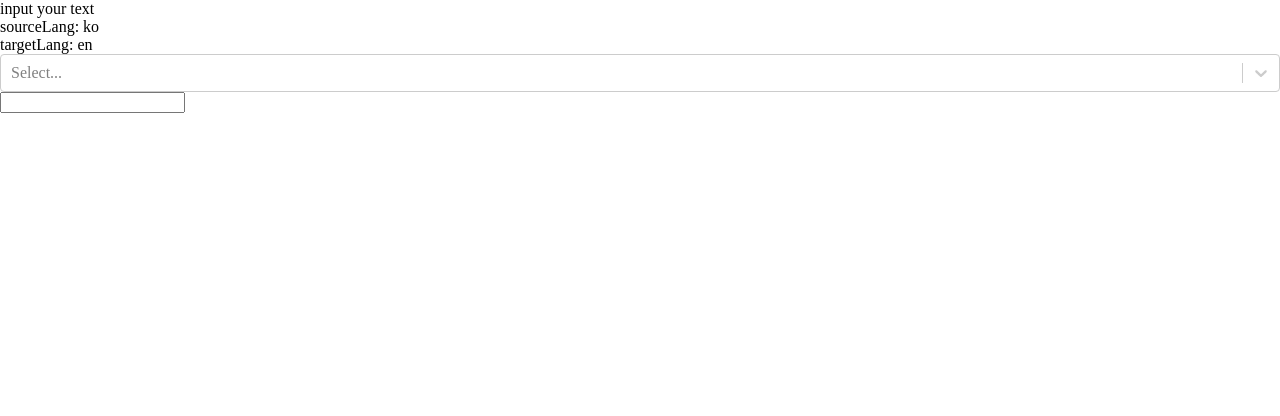
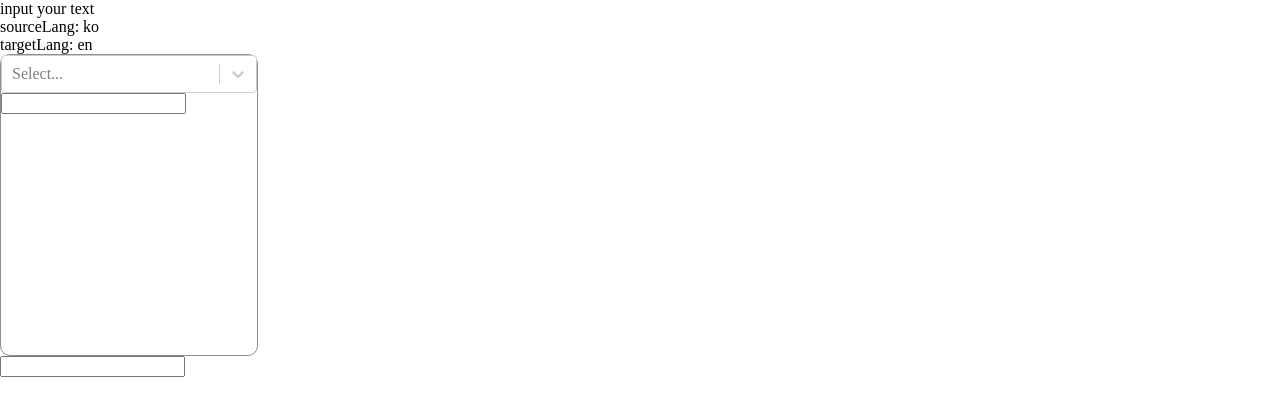
Before and after one commit to yunyeop/suplater, a React (Create React App) app in the folder Front-End/: page / in a window 1280 px wide. Shown: the top 416 px of the page. Built offline with nearby package versions, Linux system fonts and the light colour scheme.

Commit message:
feat:add styled-components & Main publishing

```diff
--- a/Front-End/package.json
+++ b/Front-End/package.json
@@ -9,6 +9,7 @@
     "react-router-dom": "^5.2.0",
     "react-scripts": "4.0.3",
     "react-select": "^4.3.1",
+    "styled-components": "^5.3.0",
     "typescript": "^4.1.2",
     "web-vitals": "^1.0.1"
   },
@@ -22,7 +23,8 @@
     "@types/react": "^17.0.0",
     "@types/react-dom": "^17.0.0",
     "@types/react-router-dom": "^5.1.8",
-    "@types/react-select": "^4.0.17"
+    "@types/react-select": "^4.0.17",
+    "@types/styled-components": "^5.1.12"
   },
   "scripts": {
     "start": "react-scripts start",
--- a/Front-End/src/pages/Main/index.tsx
+++ b/Front-End/src/pages/Main/index.tsx
@@ -1,27 +1,31 @@
-import axios from 'axios';
-import { FocusEvent, KeyboardEvent, useRef, useState } from 'react';
-import { useEffect } from 'react';
-import { OptionTypeBase, ValueType } from 'react-select';
-import LanguageSelectBox from '../../components/LanguageSelectBox';
-import { Lang } from '../../types/language';
+import axios from "axios";
+import { FocusEvent, KeyboardEvent, useRef, useState } from "react";
+import { useEffect } from "react";
+import { OptionTypeBase, ValueType } from "react-select";
+import styled from "styled-components";
+import LanguageSelectBox from "../../components/LanguageSelectBox";
+import { Lang } from "../../types/language";
 
 const Main = () => {
   const didMount = useRef(false);
 
-  const [sourceValue, setSourceValue] = useState<string>('');
-  const [sourceLang, setSourceLang] = useState<Lang>('ko');
-  const [targetValue, setTargetValue] = useState<string>('');
-  const [targetLang, setTargetLang] = useState<Lang>('en');
+  const [sourceValue, setSourceValue] = useState<string>("");
+  const [sourceLang, setSourceLang] = useState<Lang>("ko");
+  const [targetValue, setTargetValue] = useState<string>("");
+  const [targetLang, setTargetLang] = useState<Lang>("en");
 
   useEffect(() => {
     const getTranslatedValue = async () => {
-      const { data } = await axios.get<string>(`http://localhost:1029/translate/papago`, {
-        params: {
-          text: sourceValue,
-          source: sourceLang,
-          target: targetLang,
+      const { data } = await axios.get<string>(
+        `http://localhost:1029/translate/papago`,
+        {
+          params: {
+            text: sourceValue,
+            source: sourceLang,
+            target: targetLang,
+          },
         }
-      });
+      );
       setTargetValue(data);
     };
 
@@ -35,8 +39,7 @@ const Main = () => {
 
   const handleSourceLangChange = ({ value }: any) => {
     setSourceLang(value);
-  }
-
+  };
 
   const handleFoucsOut = (e: FocusEvent<HTMLInputElement>) => {
     const sourceValue = e.target.value;
@@ -44,36 +47,46 @@ const Main = () => {
     if (sourceValue.length > 0) {
       setSourceValue(sourceValue);
     }
-  }
+  };
 
-  const handlePressEnter = ({ code, currentTarget }: KeyboardEvent<HTMLInputElement>) => {
+  const handlePressEnter = ({
+    code,
+    currentTarget,
+  }: KeyboardEvent<HTMLInputElement>) => {
     // if pressed Enter
-    if (code === 'Enter') {
+    if (code === "Enter") {
       setSourceValue(currentTarget.value);
       currentTarget.blur();
     }
-  }
+  };
 
   return (
-    <>
-      <div>
-        input your text
-      </div>
-      <div>
-        sourceLang: { sourceLang }
-      </div>
-      <div>
-        targetLang: { targetLang }
-      </div>
-      <LanguageSelectBox
-        onChange={handleSourceLangChange} />
-      <input
-        type="text"
-        onBlur={handleFoucsOut}
-        onKeyUp={handlePressEnter} />
+    <FlexBox>
+      <div>input your text</div>
+      <div>sourceLang: {sourceLang}</div>
+      <div>targetLang: {targetLang}</div>
+      <TextWrapper>
+        <LanguageSelectBox onChange={handleSourceLangChange} />
+        <TextBox type="textarea" />
+      </TextWrapper>
+      <input type="text" onBlur={handleFoucsOut} onKeyUp={handlePressEnter} />
       <div>{targetValue}</div>
-    </>
+    </FlexBox>
   );
-}
+};
+
+const FlexBox = styled.div`
+  display: "flex";
+  direction: "column";
+`;
+
+const TextWrapper = styled.div`
+  width: 20%;
+  height: 300px;
+  border: 1px solid #8f8f8f;
+  border-radius: 10px;
+`;
+
+const TextBox = styled.input``;
 
 export default Main;
```
Also changed, not shown: 1 other file (tests, documents, lock files or other folders).
